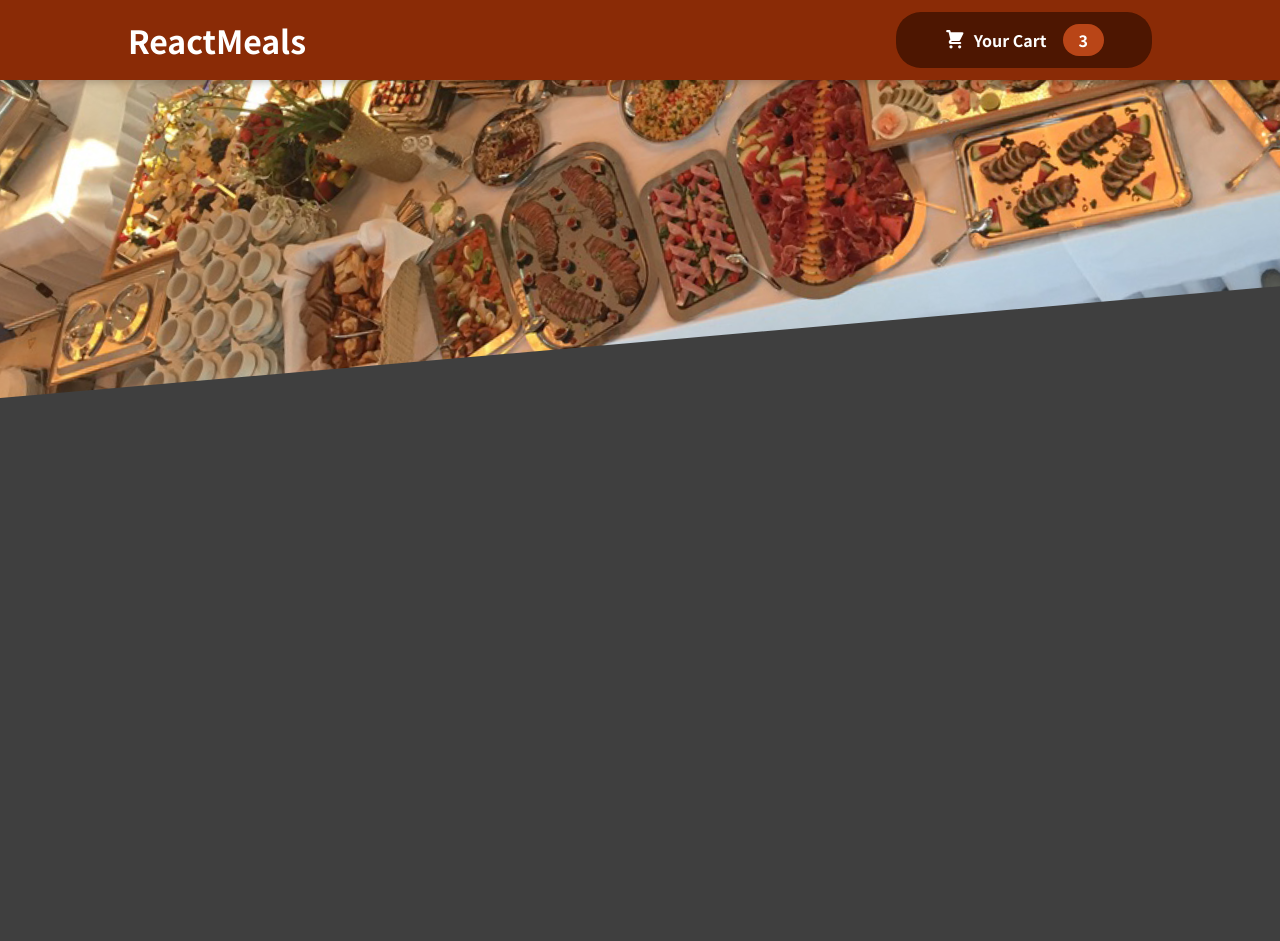
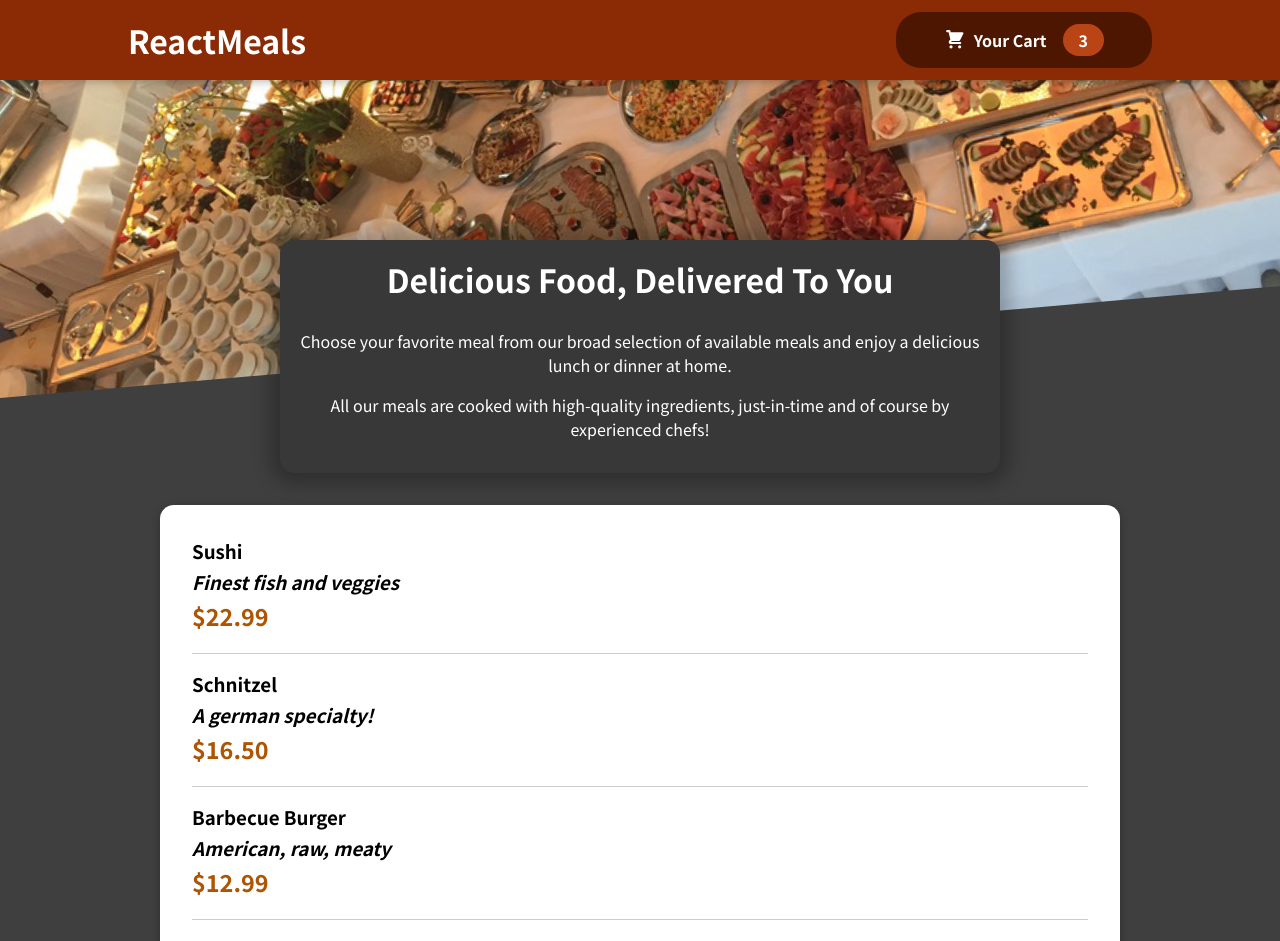
Before and after one commit to Joshy-Jose/Food-Oder-App-Using-React-Hooks, a React (Create React App) app: page / in a window 1280 px wide. Shown: the top 941 px of the page. Before the commit the page ends 800 px from the top, so only its background shows below. Built offline with nearby package versions, Linux system fonts and the light colour scheme.

Commit message:
Implement menu item

```diff
--- a/src/App.js
+++ b/src/App.js
@@ -1,12 +1,15 @@
 
 import React, {Fragment} from 'react';
 import Header from './components/Layout/Header';
-
+import Meals from './components/Layout/Meals/Meals';
 
 function App() {
   return (
     <Fragment>
       <Header/>
+      <main>
+        <Meals/>
+      </main>
     </Fragment>
   );
 }
--- /dev/null
+++ b/src/components/Layout/Meals/AvailableMeals.js
@@ -0,0 +1,48 @@
+import clasess from './AvailableMeals.module.css';
+import Card from '../Meals/UI/Card';
+import MealItem from './MealItem/MealItem';
+
+const DUMMY_MEALS = [
+    {
+      id: 'm1',
+      name: 'Sushi',
+      description: 'Finest fish and veggies',
+      price: 22.99,
+    },
+    {
+      id: 'm2',
+      name: 'Schnitzel',
+      description: 'A german specialty!',
+      price: 16.5,
+    },
+    {
+      id: 'm3',
+      name: 'Barbecue Burger',
+      description: 'American, raw, meaty',
+      price: 12.99,
+    },
+    {
+      id: 'm4',
+      name: 'Green Bowl',
+      description: 'Healthy...and green...',
+      price: 18.99,
+    },
+  ];
+
+  const AvailableMeals = () => {
+
+    const mealList = DUMMY_MEALS.map((meal) => <MealItem key={meal.id}
+      name={meal.name}
+      description={meal.description}
+      price={meal.price}/>);
+
+    return (
+      <section className={clasess.meals}>
+        <Card>
+        <ul>{mealList}</ul>
+        </Card>
+
+      </section> );
+  };
+
+  export default AvailableMeals;
--- /dev/null
+++ b/src/components/Layout/Meals/AvailableMeals.module.css
@@ -0,0 +1,24 @@
+.meals {
+    max-width: 60rem;
+    width: 90%;
+    margin: 2rem auto;
+    animation: meals-appear 1s ease-out forwards;
+  }
+
+  .meals ul {
+    list-style: none;
+    margin: 0;
+    padding: 0;
+  }
+
+  @keyframes meals-appear {
+    from {
+      opacity: 0;
+      transform: translateY(3rem);
+    }
+
+    to {
+      opacity: 1;
+      transform: translateY(0);
+    }
+  }
--- /dev/null
+++ b/src/components/Layout/Meals/MealItem/MealItem.js
@@ -0,0 +1,24 @@
+import classes from './MealItem.module.css';
+
+const MealItem = (props) =>
+{
+
+    const price = `$${props.price.toFixed(2)}`;
+
+
+
+
+
+    return <li className={classes.meal}>
+        <div>
+            <h3>{props.name}</h3>
+            <div className={classes.description}><h3>{props.description}</h3></div>
+            <div className={classes.price}><h3>{price}</h3></div>
+        </div>
+        <div>
+
+        </div>
+    </li>
+}
+
+export default MealItem;
--- /dev/null
+++ b/src/components/Layout/Meals/MealItem/MealItem.module.css
@@ -0,0 +1,22 @@
+.meal {
+    display: flex;
+    justify-content: space-between;
+    margin: 1rem;
+    padding-bottom: 1rem;
+    border-bottom: 1px solid #ccc;
+  }
+
+  .meal h3 {
+    margin: 0 0 0.25rem 0;
+  }
+
+  .description {
+    font-style: italic;
+  }
+
+  .price {
+    margin-top: 0.25rem;
+    font-weight: bold;
+    color: #ad5502;
+    font-size: 1.25rem;
+  }
--- /dev/null
+++ b/src/components/Layout/Meals/MealSummary.module.css
@@ -0,0 +1,18 @@
+.summary {
+    text-align: center;
+    max-width: 45rem;
+    width: 90%;
+    margin: auto;
+    margin-top: -10rem;
+    position: relative;
+    background-color: #383838;
+    color: white;
+    border-radius: 14px;
+    padding: 1rem;
+    box-shadow: 0 1px 18px 10px rgba(0, 0, 0, 0.25);
+  }
+
+  .summary h2 {
+    font-size: 2rem;
+    margin-top: 0;
+  }
--- /dev/null
+++ b/src/components/Layout/Meals/Meals.js
@@ -0,0 +1,19 @@
+import React from 'react';
+import MealsSummary from './MealsSummary';
+import AvailableMeals from './AvailableMeals';
+
+const Meals = () =>
+{
+
+return <React.Fragment>
+
+     <MealsSummary/>
+     <AvailableMeals/>
+
+</React.Fragment>
+}
+
+
+
+
+export default Meals;
--- /dev/null
+++ b/src/components/Layout/Meals/MealsSummary.js
@@ -0,0 +1,19 @@
+import classes from './MealSummary.module.css';
+
+const MealsSummary = () => {
+  return (
+    <section className={classes.summary}>
+      <h2>Delicious Food, Delivered To You</h2>
+      <p>
+        Choose your favorite meal from our broad selection of available meals
+        and enjoy a delicious lunch or dinner at home.
+      </p>
+      <p>
+        All our meals are cooked with high-quality ingredients, just-in-time and
+        of course by experienced chefs!
+      </p>
+    </section>
+  );
+};
+
+export default MealsSummary;
--- /dev/null
+++ b/src/components/Layout/Meals/UI/Card.js
@@ -0,0 +1,9 @@
+import clasess from './Card.module.css';
+
+const Card = (props) => {
+    return <div className={clasess.card}>
+        {props.children}
+    </div>
+}
+
+export default Card;
--- /dev/null
+++ b/src/components/Layout/Meals/UI/Card.module.css
@@ -0,0 +1,6 @@
+.card {
+    padding: 1rem;
+    box-shadow: 0 2px 8px rgba(0, 0, 0, 0.25);
+    border-radius: 14px;
+    background-color: white;
+  }
```
Also changed, not shown: src/components/Layout/Meals/MealItem/MealItemForm.js (added), 1 other file (tests, documents, lock files or other folders).
